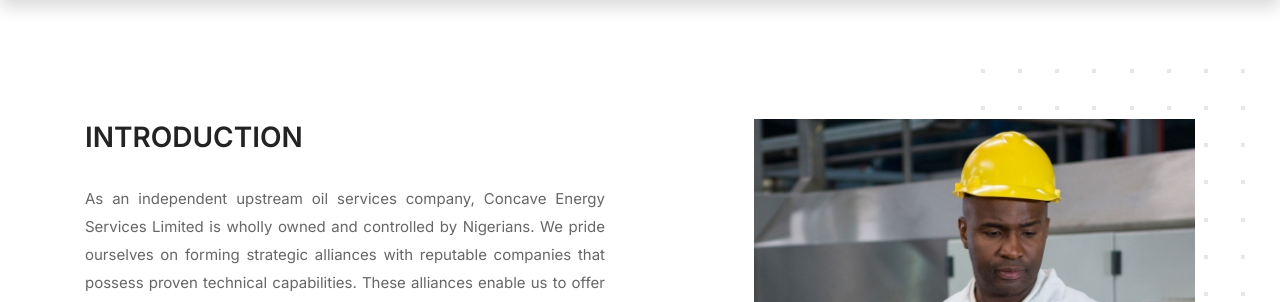
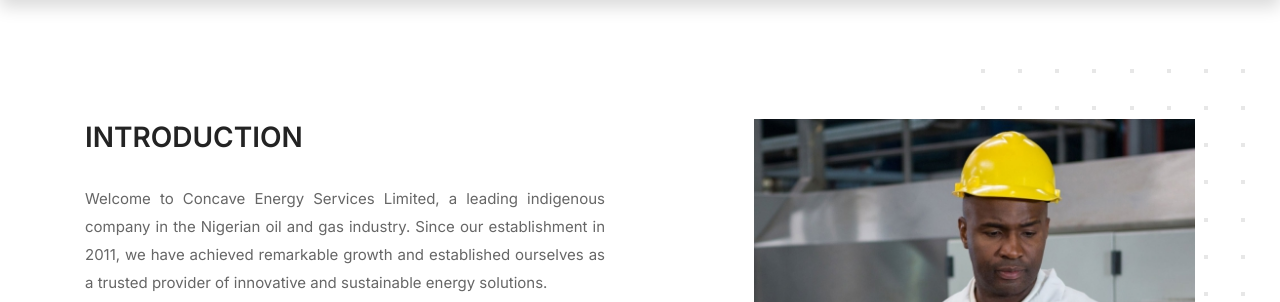
Before and after one commit to Emmzy-Tech/concaveng, a PHP site: page /about-us.php in a window 1280 px wide. Shown: the part 415-717 px from the top of the page. Run offline with PHP 8.4, Linux system fonts and the light colour scheme; some web fonts are replaced.

Commit message:
Updated About

```diff
--- a/about-us.php
+++ b/about-us.php
@@ -29,9 +29,9 @@ include "assets/includes/header.php";
                     <h2>
                         <span>INTRODUCTION</span>
                     </h2>
-                    <!-- <p style="text-align: justify;">
+                    <p style="text-align: justify;">
                     Welcome to Concave Energy Services Limited, a leading indigenous company in the Nigerian oil and gas industry. Since our establishment in 2011, we have achieved remarkable growth and established ourselves as a trusted provider of innovative and sustainable energy solutions.
-                            </p> -->
+                            </p>
 
                             <p style="text-align: justify;">As an independent upstream oil services company, Concave Energy Services Limited is wholly owned and controlled by Nigerians. We pride ourselves on forming strategic alliances with reputable companies that possess proven technical capabilities. These alliances enable us to offer a wide range of services, including technical manpower outsourcing, drilling support services, embedded generation and off-grid power solutions, engineering, procurement, and construction (EPC), as well as operational support services for onshore and offshore facilities.</p>
                             <p style="text-align: justify;">
```
